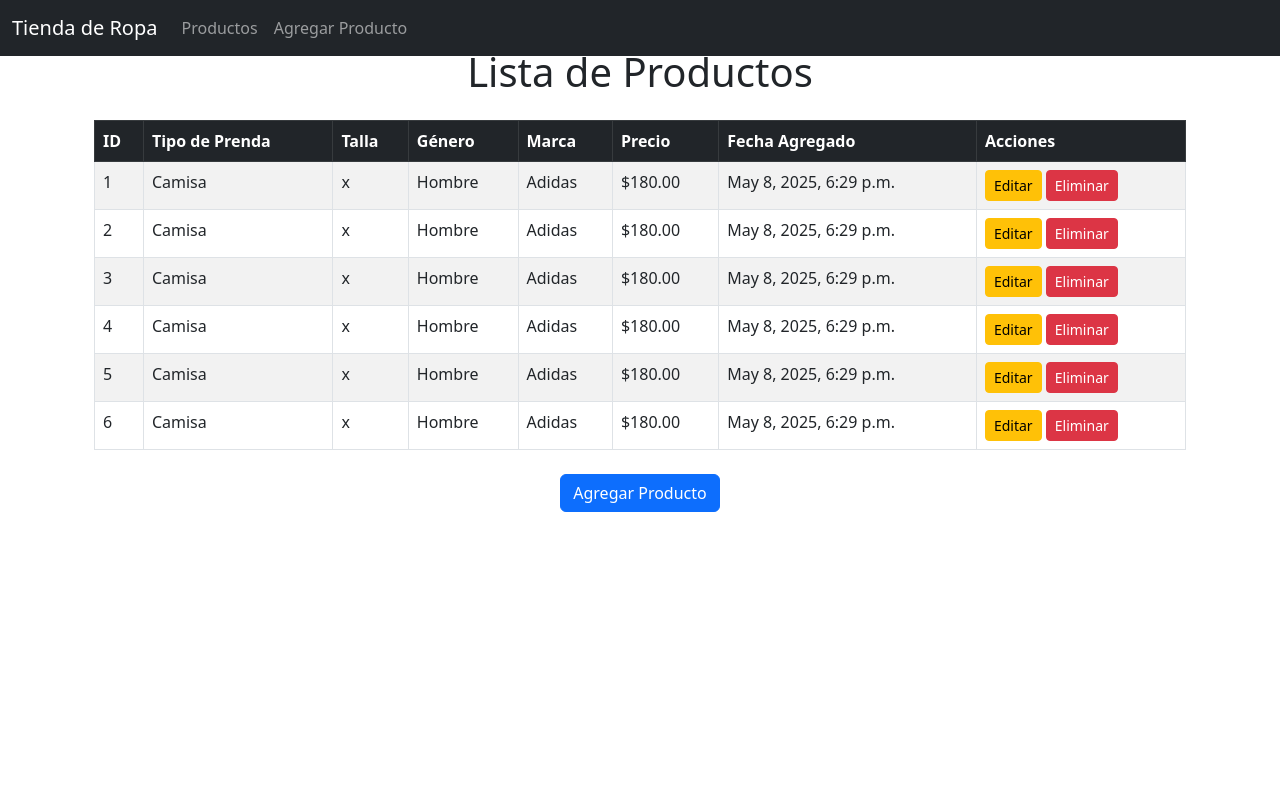
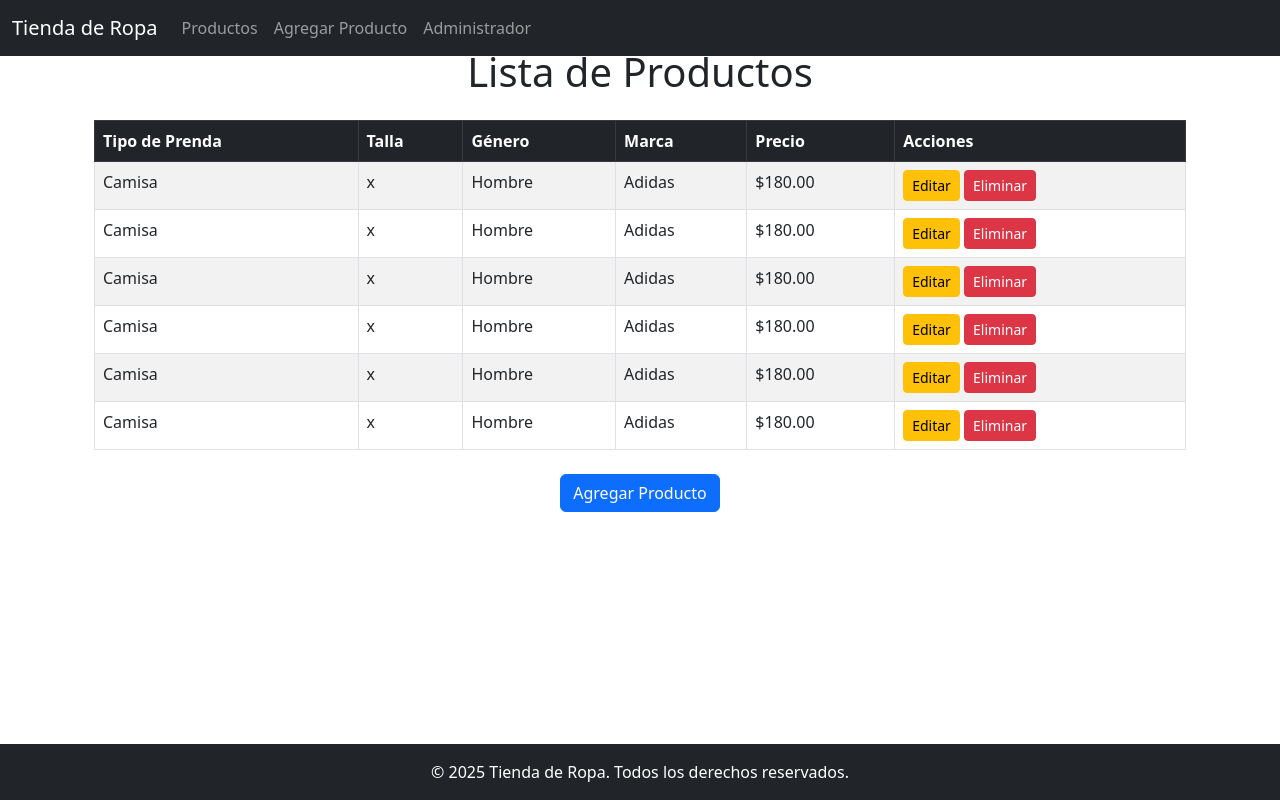
Before and after one commit to lumacg06/Django, a Django app: page / in a window 1280 px wide. Run offline with Django 5.2, Linux system fonts and the light colour scheme; data comes from the database, SQL or seed files in the repository.

Commit message:
changed 19 files

```diff
--- a/projectstore/projectstore/settings.py
+++ b/projectstore/projectstore/settings.py
@@ -78,7 +78,7 @@ DATABASES = {
         'ENGINE': 'django.db.backends.postgresql',
         'NAME': 'store',
         'USER':'postgres',
-        'PASSWORD': 'cuervo1',
+        'PASSWORD': 'admin',
         'HOST': 'localhost',
         'PORT': '5432',
     }
--- a/projectstore/storeapp/models.py
+++ b/projectstore/storeapp/models.py
@@ -15,7 +15,7 @@ class Producto(models.Model):
     )
     marca = models.CharField(max_length=100)       # Ejemplo: Nike, Adidas, etc.
     precio = models.DecimalField(max_digits=10, decimal_places=2)  # Precio del producto
-    fecha_agregado = models.DateTimeField(auto_now_add=True)       # Fecha de creación del registro
+
 
     def __str__(self):
         return f"{self.tipo_prenda} - {self.marca} - {self.talla}"
--- a/projectstore/storeapp/templates/base.html
+++ b/projectstore/storeapp/templates/base.html
@@ -9,34 +9,64 @@
       href="https://cdn.jsdelivr.net/npm/bootstrap@5.3.0/dist/css/bootstrap.min.css"
       rel="stylesheet"
     />
+    <link rel="stylesheet" href="{% static 'css/styles.css' %}" />
   </head>
-  <body>
+  <body class="d-flex flex-column min-vh-100">
     <!-- Barra de navegación -->
     <nav class="navbar navbar-expand-lg navbar-dark bg-dark fixed-top">
       <div class="container-fluid">
-        <a class="navbar-brand" href="{% url 'lista_productos' %}"> Tienda de Ropa </a>
+        <a class="navbar-brand" href="{% url 'lista_productos' %}">
+          Tienda de Ropa
+        </a>
         <!-- Botón de menú en dispositivos pequeños -->
-        <button class="navbar-toggler" type="button" data-bs-toggle="collapse" data-bs-target="#navbarNav" aria-controls="navbarNav" aria-expanded="false" aria-label="Toggle navigation">
-           <span class="navbar-toggler-icon"></span>
+        <button
+          class="navbar-toggler"
+          type="button"
+          data-bs-toggle="collapse"
+          data-bs-target="#navbarNav"
+          aria-controls="navbarNav"
+          aria-expanded="false"
+          aria-label="Toggle navigation"
+        >
+          <span class="navbar-toggler-icon"></span>
         </button>
         <!-- Menú de navegación que se despliega o colapsa -->
         <div class="collapse navbar-collapse" id="navbarNav">
           <ul class="navbar-nav">
-              <!-- Enlace para agregar un nuevo producto -->
             <li class="nav-item">
-              <a class="nav-link" href="{% url 'lista_productos' %}"> Productos </a>
+              <a class="nav-link" href="{% url 'lista_productos' %}">
+                Productos
+              </a>
+            </li>
+            <!-- Enlace para agregar un nuevo producto -->
+            <li class="nav-item">
+              <a class="nav-link" href="{% url 'agregar_producto' %}">
+                Agregar Producto
+              </a>
             </li>
             <li class="nav-item">
-              <a class="nav-link" href="{% url 'agregar_producto' %}"> Agregar Producto </a>
+              <a class="nav-link" href="{% url 'admin:index' %}">
+                Administrador
+              </a>
             </li>
           </ul>
         </div>
       </div>
     </nav>
+
     <!-- Contenido principal -->
-    <div class="container content-with-navbar">
-      {% block content %} {% endblock %}
-    </div>
+    <main class="flex-grow-1 content-with-navbar">
+      <div class="container">{% block content %} {% endblock %}</div>
+    </main>
+
+    <!-- Pie de página -->
+    <footer class="bg-dark text-white text-center py-3 mt-4">
+      <div class="container">
+        <p class="mb-0">
+          © 2025 Tienda de Ropa. Todos los derechos reservados.
+        </p>
+      </div>
+    </footer>
 
     <!-- Bootstrap JS Bundle -->
     <script src="https://cdn.jsdelivr.net/npm/bootstrap@5.3.0/dist/js/bootstrap.bundle.min.js"></script>
--- a/projectstore/storeapp/templates/lista_productos.html
+++ b/projectstore/storeapp/templates/lista_productos.html
@@ -18,26 +18,22 @@
       <table class="table table-striped table-bordered">
         <thead class="table-dark">
           <tr>
-            <th>ID</th>
             <th>Tipo de Prenda</th>
             <th>Talla</th>
             <th>Género</th>
             <th>Marca</th>
             <th>Precio</th>
-            <th>Fecha Agregado</th>
             <th>Acciones</th>
           </tr>
         </thead>
         <tbody>
           {% for producto in productos %}
           <tr>
-            <td>{{ producto.id }}</td>
             <td>{{ producto.tipo_prenda }}</td>
             <td>{{ producto.talla }}</td>
             <td>{{ producto.genero }}</td>
             <td>{{ producto.marca }}</td>
             <td>${{ producto.precio }}</td>
-            <td>{{ producto.fecha_agregado }}</td>
             <!-- Enlaces para editar y eliminar el producto -->
             <td>
               <a href="{% url 'editar_producto' producto.id %}" class="btn btn-sm btn-warning">Editar</a>
```
Also changed, not shown: projectstore/storeapp/migrations/0003_remove_producto_fecha_agregado.py (added).
